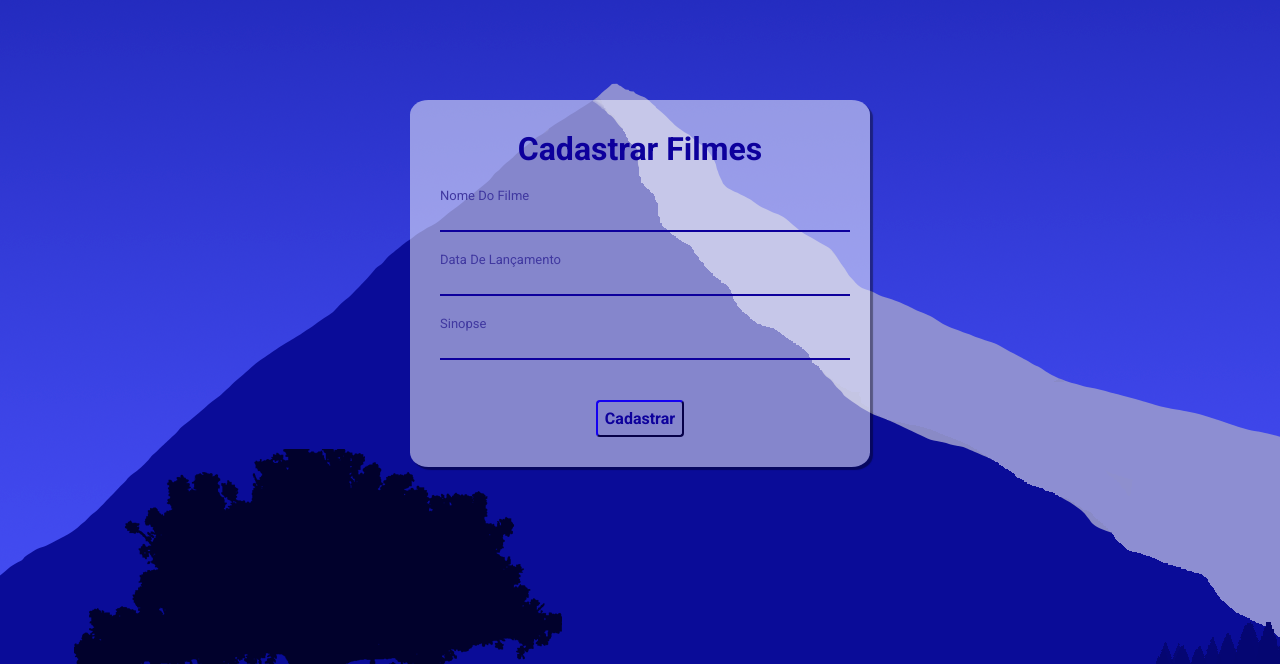
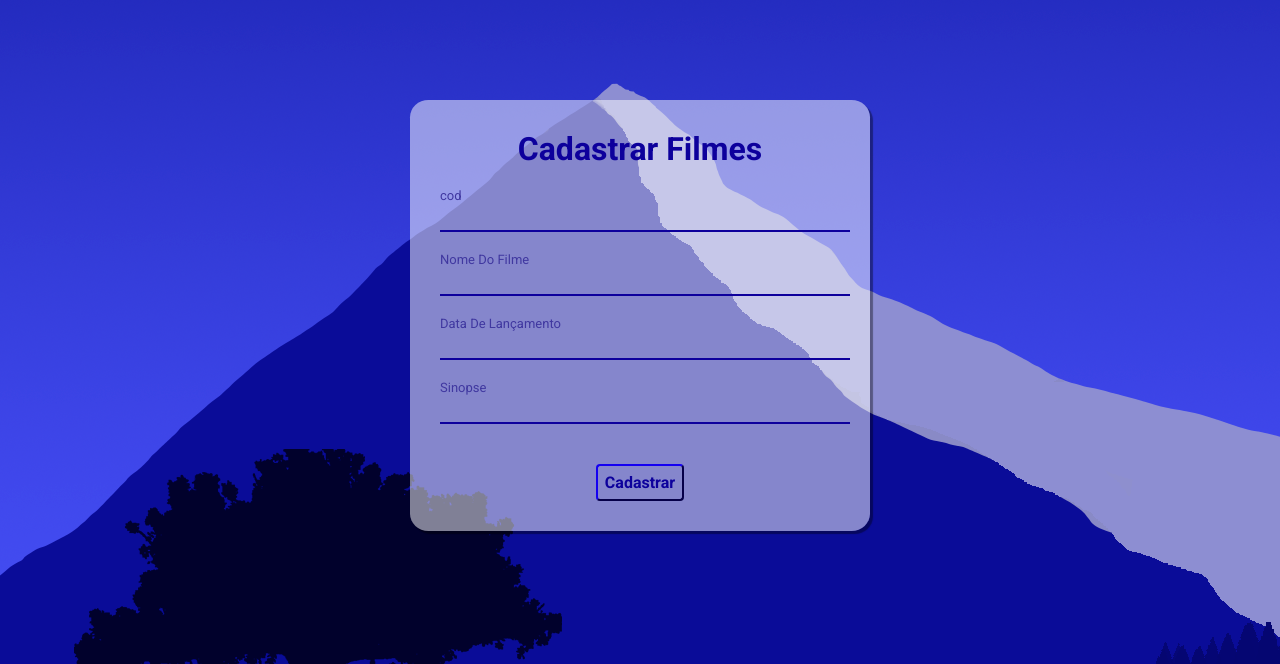
Before and after one commit to Jvzini/Group_of_TCC, a PHP site: page /signup.php in a window 1280 px wide. Shown: the top 664 px of the page. Run offline with PHP 8.4, Linux system fonts and the light colour scheme; data that the repository does not hold is empty.

Commit message:
Funcionando o DB virtual

```diff
--- a/Conexao.php
+++ b/Conexao.php
@@ -1,8 +1,8 @@
 <?php
-$host="localhost";
-$user="root";
-$pass="";
-$banco="genesflix";
+$host="sql.freedb.tech";
+$user="freedb_Joao_Vitor";
+$pass="4Vpauh#e$5&bghN";
+$banco="freedb_GenesFlix";
 $conexao=mysqli_connect($host, $user, $pass,
 $banco) or die(mysql_error());
 
--- a/signup.php
+++ b/signup.php
@@ -23,7 +23,10 @@ include 'Conexao.php';
 
         <div id="msgError"></div>
         <div id="msgSuccess"></div>
-
+        <div class="label-float">
+          <input type="text" name="labelcod"/>
+          <label  for="labelNome">cod</label>
+        </div>
         <div class="label-float">
           <input type="text" name="labelNome"/>
           <label  for="labelNome">Nome Do Filme</label>
@@ -54,9 +57,10 @@ include 'Conexao.php';
 
 <?php
 if (isset($_POST['enviar'])):
+  $cod= $_POST['labelcod'];
 $Nome_De_Filme = $_POST['labelNome'];
 $Data_De_Lancamento = $_POST['labelData_lanc'];
 $Sinopse = $_POST['labelsinopse'];
-$sql=mysqli_query($conexao, "INSERT INTO filmes(Nome_do_Filme, Data_de_Lancamento, Sinopse) VALUES('$Nome_De_Filme', '$Data_De_Lancamento','$Sinopse')");
+$sql=mysqli_query($conexao, "INSERT INTO Filmes(cod,Nome_do_Filme, Data_de_Lancamento, Sinopse) VALUES('$cod','$Nome_De_Filme', '$Data_De_Lancamento','$Sinopse')");
 endif;
 ?>
```
